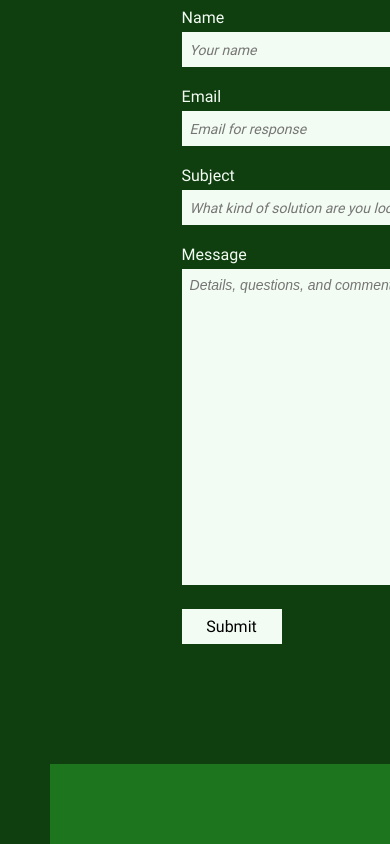
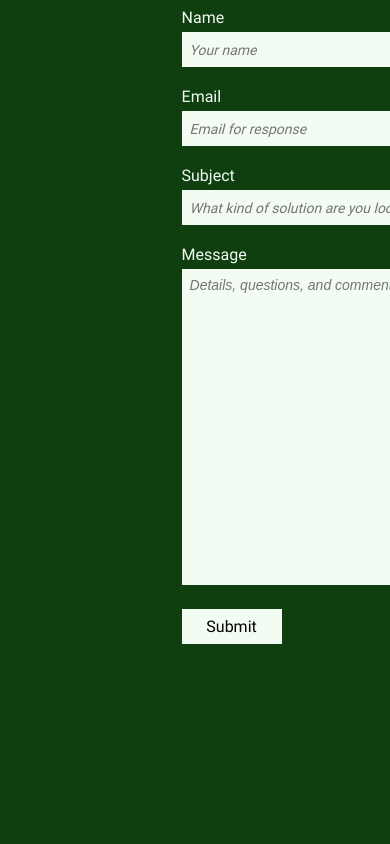
Before and after one commit to robbie-a-freeman/freeman-endeavors-site, a SvelteKit app: page / in a window 390 px wide. Shown: the part 3109-3953 px from the top of the page. Built offline with nearby package versions, Linux system fonts and the light colour scheme.

Commit message:
adjust footer for mobile

```diff
--- a/src/routes/+layout.svelte
+++ b/src/routes/+layout.svelte
@@ -57,7 +57,7 @@
 		align-items: center;
 		padding: 12px;
 		color: #fff;
-		background-color: var(--primary-color);
+		background-color: var(--secondary-color);
 		font-family: 'Roboto';
 	}
 
```
